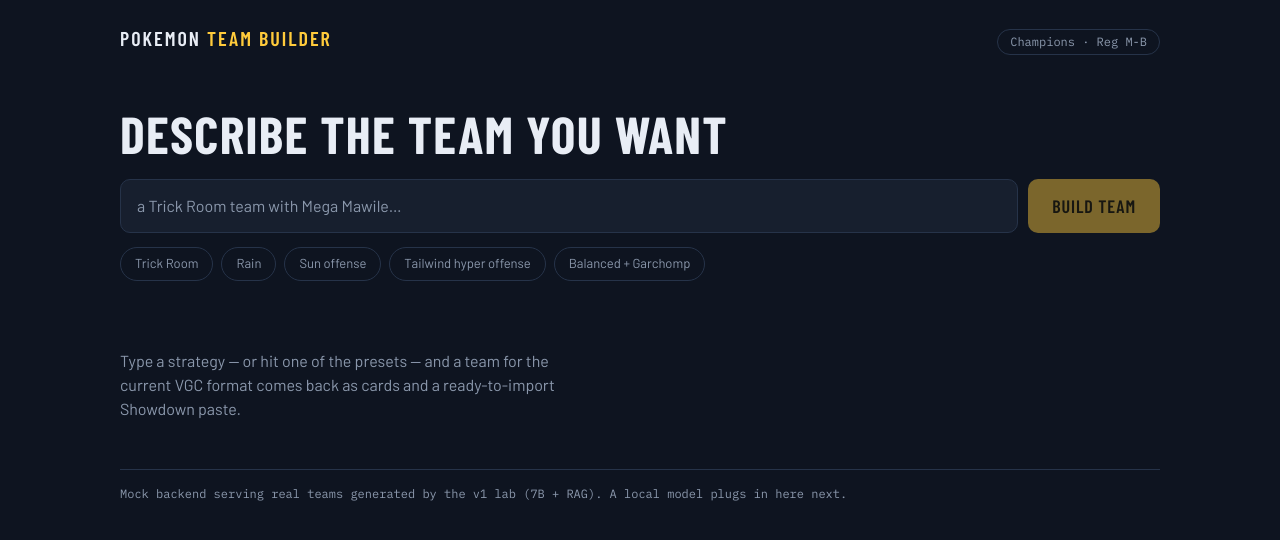
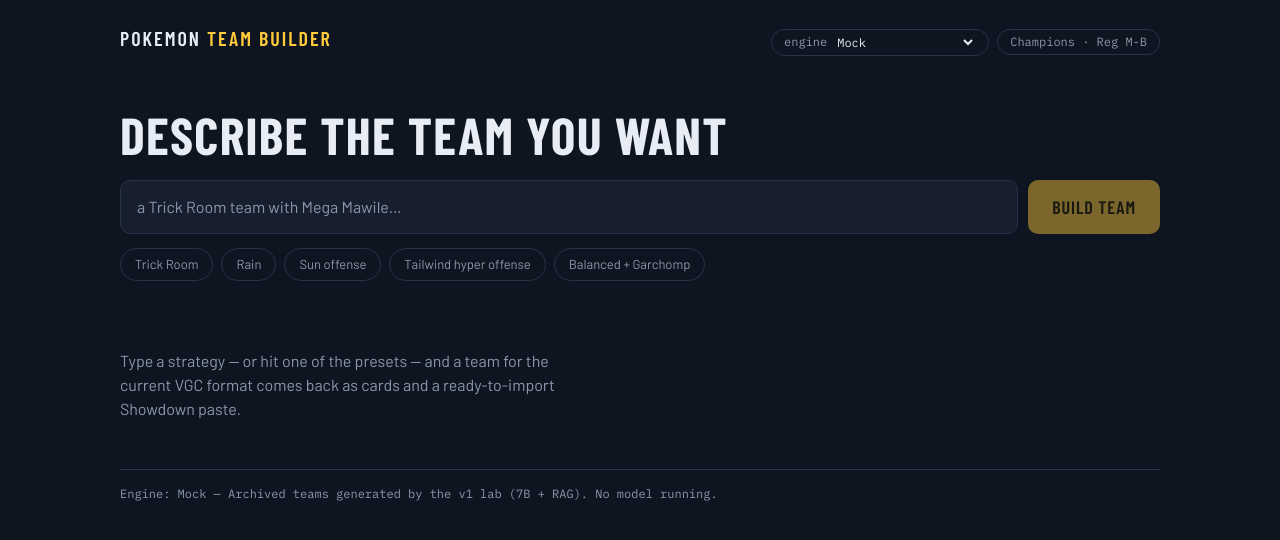
Before and after one commit to nicomanzato/pokemon-team-builder, a React (Vite) app: page / in a window 1280 px wide. Shown: the top 540 px of the page. Built offline with nearby package versions, Linux system fonts and the light colour scheme.

Commit message:
added engine selector

```diff
--- a/src/App.tsx
+++ b/src/App.tsx
@@ -1,12 +1,14 @@
 import { useState } from 'react'
 import type { GenerationStage } from './types'
-import { generateTeam, QUICK_PICKS } from './mock/generate'
+import { QUICK_PICKS } from './mock/generate'
+import { ENGINES, DEFAULT_ENGINE } from './engines'
 import { TeamCard } from './components/TeamCard'
 
 export default function App() {
   const [query, setQuery] = useState('')
   const [stage, setStage] = useState<GenerationStage>({ kind: 'idle' })
   const [copied, setCopied] = useState(false)
+  const [engine, setEngine] = useState(DEFAULT_ENGINE)
   const busy = stage.kind === 'working'
 
   async function build(q: string) {
@@ -14,7 +16,7 @@ export default function App() {
     if (!request || busy) return
     setCopied(false)
     setStage({ kind: 'working', step: 'Starting…' })
-    const { team, note } = await generateTeam(request, (step) =>
+    const { team, note } = await engine.generateTeam(request, (step) =>
       setStage({ kind: 'working', step }),
     )
     setStage({ kind: 'done', team, note })
@@ -33,9 +35,27 @@ export default function App() {
         <span className="font-display text-xl font-semibold uppercase tracking-widest">
           Pokemon <em className="not-italic text-brand">Team Builder</em>
         </span>
-        <span className="rounded-full border border-line px-3 py-1 font-mono text-xs text-muted">
-          Champions · Reg M-B
-        </span>
+        <div className="flex items-center gap-2">
+          <label className="flex items-center gap-1.5 rounded-full border border-line px-3 py-1 font-mono text-xs text-muted">
+            engine
+            <select
+              value={engine.id}
+              disabled={busy}
+              onChange={(e) => setEngine(ENGINES.find((x) => x.id === e.target.value)!)}
+              className="cursor-pointer bg-transparent font-mono text-xs text-ink outline-none disabled:cursor-default"
+              aria-label="Generation engine"
+            >
+              {ENGINES.map((e) => (
+                <option key={e.id} value={e.id} disabled={!e.available} className="bg-surface">
+                  {e.label + (e.available ? '' : ' (soon)')}
+                </option>
+              ))}
+            </select>
+          </label>
+          <span className="rounded-full border border-line px-3 py-1 font-mono text-xs text-muted">
+            Champions · Reg M-B
+          </span>
+        </div>
       </header>
 
       <section>
@@ -125,8 +145,7 @@ export default function App() {
       )}
 
       <footer className="mt-12 border-t border-line pt-4 font-mono text-xs text-muted">
-        Mock backend serving real teams generated by the v1 lab (7B + RAG). A local
-        model plugs in here next.
+        Engine: {engine.label} — {engine.description}
       </footer>
     </div>
   )
--- /dev/null
+++ b/src/engines/index.ts
@@ -0,0 +1,25 @@
+import type { Engine } from '../types'
+import { generateTeam as mockGenerate } from '../mock/generate'
+
+// The engine registry. Adding a backend = adding an entry here.
+export const ENGINES: Engine[] = [
+  {
+    id: 'mock',
+    label: 'Mock',
+    description: 'Archived teams generated by the v1 lab (7B + RAG). No model running.',
+    available: true,
+    generateTeam: mockGenerate,
+  },
+  {
+    id: 'browser-ai',
+    label: 'Browser AI',
+    description:
+      'A 1.5B model fine-tuned for team building + live retrieval, running on your own GPU via WebGPU. Coming soon.',
+    available: false,
+    generateTeam: async () => {
+      throw new Error('not implemented yet')
+    },
+  },
+]
+
+export const DEFAULT_ENGINE = ENGINES[0]
--- a/src/types.ts
+++ b/src/types.ts
@@ -19,3 +19,16 @@ export type GenerationStage =
   | { kind: 'idle' }
   | { kind: 'working'; step: string }
   | { kind: 'done'; team: Team; note?: string }
+
+// A team-generation engine. The UI only talks to this interface — swapping
+// mock -> local model -> in-browser model never touches a component.
+export interface Engine {
+  id: string
+  label: string
+  description: string
+  available: boolean
+  generateTeam(
+    query: string,
+    onStep: (step: string) => void,
+  ): Promise<{ team: Team; note?: string }>
+}
```
